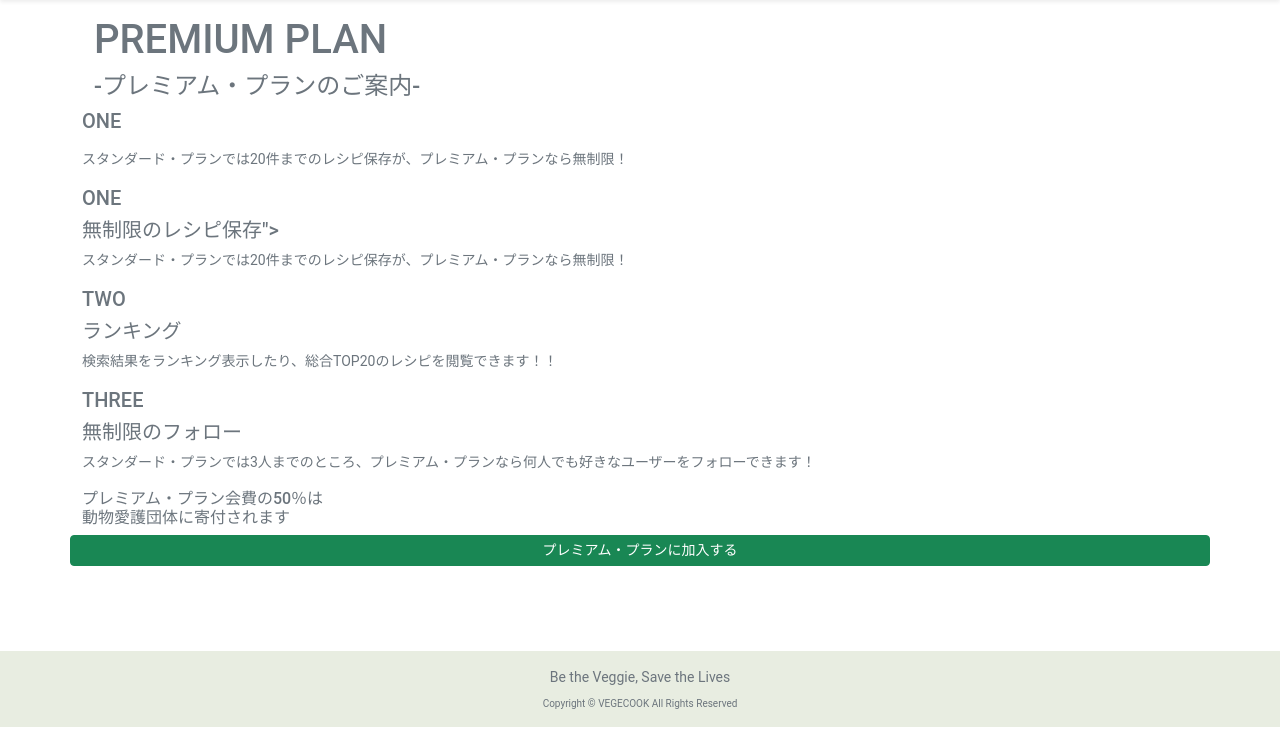
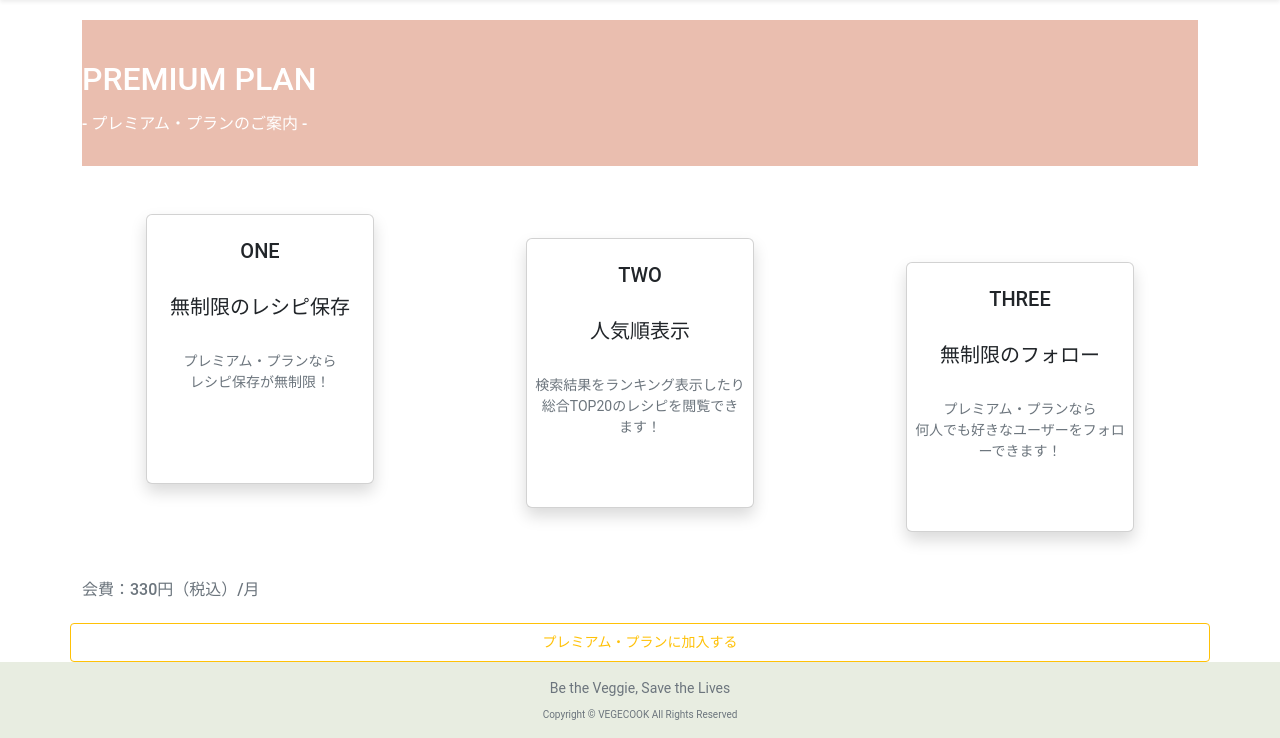
Before and after one commit to mi-1109/vegecook-app, a Rails app: page /premium in a window 1280 px wide. Shown: the part 73-811 px from the top of the page. Run offline with Rails 7, Linux system fonts and the light colour scheme; style sheets or scripts are compiled from the project's sources; parts of the project's set-up code (start-up, migrations or seed data) failed here and were passed over; some libraries are stand-ins or nearby versions.

Commit message:
[ADD] プレミアム・プランの案内ページ（homes/premium)のレイアウト調整

```diff
--- a/app/assets/stylesheets/application.scss
+++ b/app/assets/stylesheets/application.scss
@@ -282,3 +282,14 @@ footer {
   width: 55%;
   margin: auto;
 }
+
+.about-heading-style {
+  width: 100%;
+  margin: 20px 0;
+  background-color: #eabeaf;
+}
+
+.cards {
+  margin: 0 auto;
+  height: 270px;
+}
--- a/app/views/public/homes/premium.html.erb
+++ b/app/views/public/homes/premium.html.erb
@@ -1,46 +1,45 @@
 <div class="container">
 
-  <div class="row mx-auto">
-    <h1>PREMIUM PLAN</h1>
-    <h4>-プレミアム・プランのご案内-</h4>
+  <div class="about-heading-style">
+    <div class="row">
+      <h2 class="mx-auto mt-3 pt-4 align-middle text-white">PREMIUM PLAN</h2>
+    </div>
+    <div class="row">
+      <h6 class="mx-auto mt-2 pb-4 text-white">- プレミアム・プランのご案内 -</h6>
+    </div>
   </div>
 
-  <div class="row">
-    <h5 class="font-italic">ONE</h5>
-    <h5 class="無制限のレシピ保存"></h5>
-    <p>スタンダード・プランでは20件までのレシピ保存が、プレミアム・プランなら無制限！</p>
+  <div class="row my-5">
+    <div style="width:20%" class="card shadow pt-2 pb-5 px-2 cards">
+      <h5 class="font-italic text-center mt-3">ONE</h5>
+      <h5 class="text-center mt-4">無制限のレシピ保存</h5>
+      <p class="text-center mt-4">プレミアム・プランなら<br />レシピ保存が無制限！</p>
+    </div>
+
+    <div style="width:20%" class="card shadow pt-2 pb-5 px-2 ml-4 mt-4 cards">
+      <h5 class="font-italic text-center mt-3">TWO</h5>
+      <h5 class="text-center mt-4">人気順表示</h5>
+      <p class="text-center mt-4">検索結果をランキング表示したり<br />総合TOP20のレシピを閲覧できます！</p>
+    </div>
+
+    <div style="width:20%" class="card shadow pt-2 pb-5 px-2 ml-4 mt-5 cards">
+      <h5 class="font-italic text-center mt-3">THREE</h5>
+      <h5 class="text-center mt-4">無制限のフォロー</h5>
+      <p class="text-center mt-4">プレミアム・プランなら<br />何人でも好きなユーザーをフォローできます！</p>
+    </div>
   </div>
 
-  <div class="row">
-    <h5 class="font-italic">ONE</h5>
-    <h5>無制限のレシピ保存"></h5>
-    <p>スタンダード・プランでは20件までのレシピ保存が、プレミアム・プランなら無制限！</p>
+  <div class="row mt-5">
+    <div class="mx-auto">
+      <h6>会費：330円（税込）/月</h6>
+    </div>
   </div>
 
-  <div class="row">
-    <h5 class="font-italic">TWO</h5>
-    <h5>ランキング</h5>
-    <p>検索結果をランキング表示したり、総合TOP20のレシピを閲覧できます！！</p>
-  </div>
-
-  <div class="row">
-    <h5 class="font-italic">THREE</h5>
-    <h5>無制限のフォロー</h5>
-    <p>スタンダード・プランでは3人までのところ、プレミアム・プランなら何人でも好きなユーザーをフォローできます！</p>
-  </div>
-
-  <div class="row">
-    <h6>
-      プレミアム・プラン会費の50％は<br />
-      動物愛護団体に寄付されます
-    </h6>
-  </div>
-
-  <div class="row">
+  <div class="row my-3">
     <% if user_signed_in? %>
-      <%= link_to "プレミアム・プランに加入する", premiums_payment_path, class:'btn btn-sm btn-success' %>
+      <%= link_to "プレミアム・プランに加入する", premiums_payment_path, class:'btn btn-sm btn-outline-warning mx-auto py-2' %>
     <% else %>
-      <%= link_to "プレミアム・プランに加入する", new_user_registration_path, class:'btn btn-sm btn-success' %>
+      <%= link_to "プレミアム・プランに加入する", new_user_registration_path, class:'btn btn-sm btn-outline-warning mx-auto p-2' %>
     <% end %>
   </div>
 </div>
```
